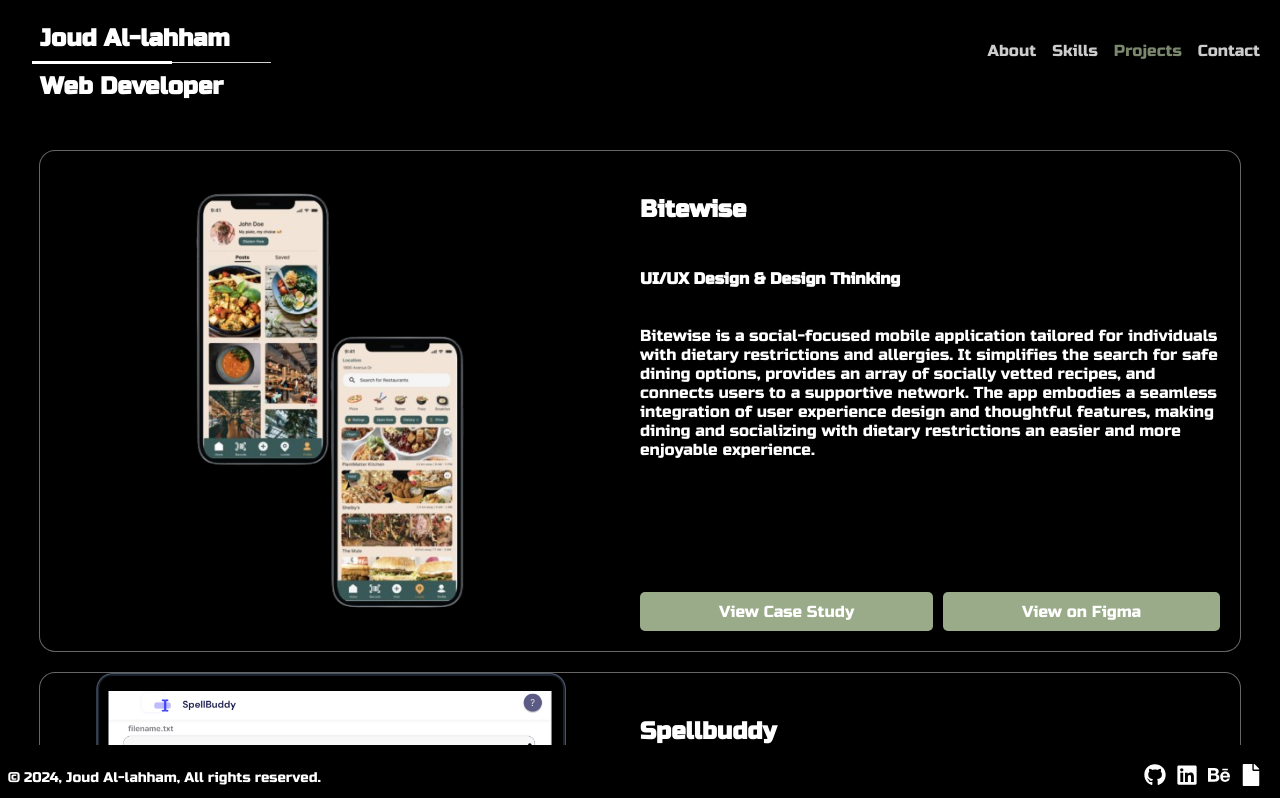
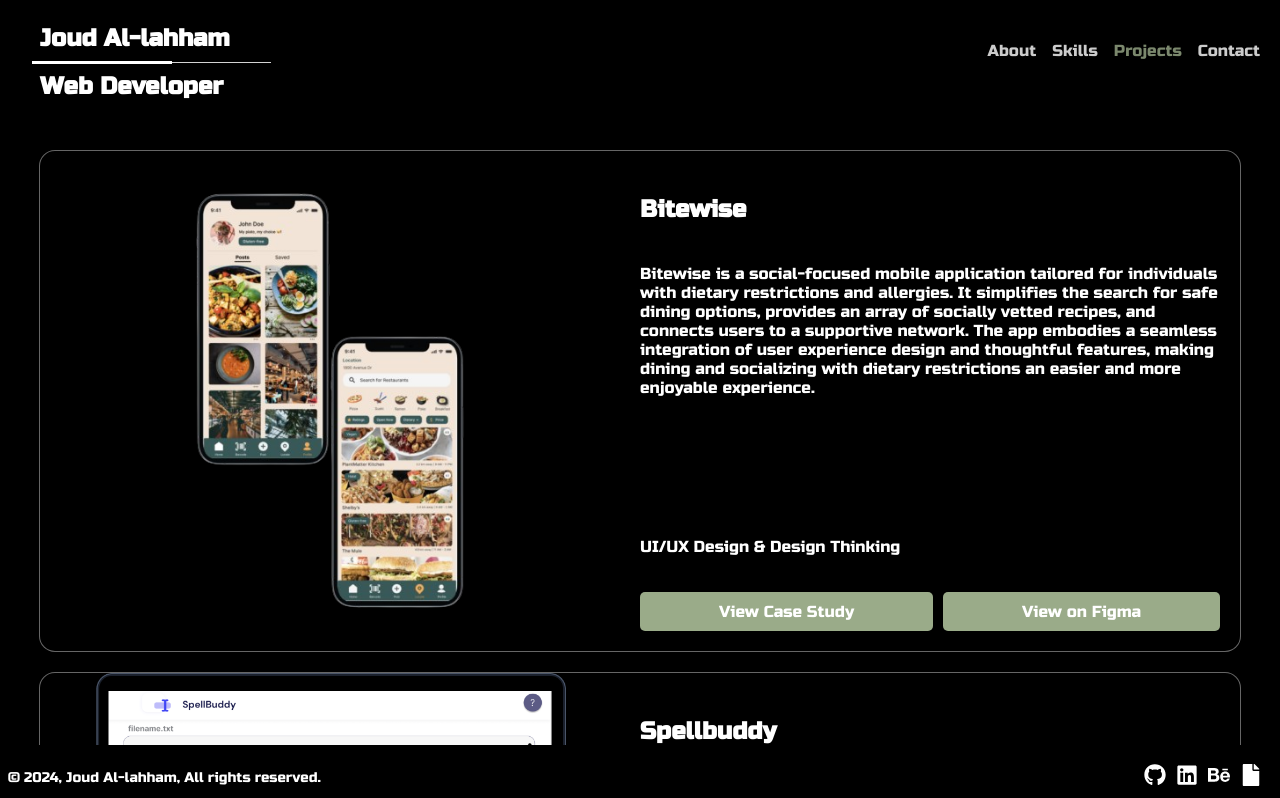
Before and after one commit to joudall/portfolio, a React (Create React App) app: page /projects in a window 1280 px wide. Shown: the top 798 px of the page. Built offline with nearby package versions, Linux system fonts and the light colour scheme.

Commit message:
subtitle change

```diff
--- a/src/projects/ProjectsMenu.js
+++ b/src/projects/ProjectsMenu.js
@@ -21,8 +21,8 @@ export default class ProjectsMenu extends Component {
             </div>
             <div className="project-content">
               <h3 className="project-title">{project.title}</h3>
-              <h4 className="project-subtitle">{project.subtitle}</h4>
               <div className="project-description">{project.description}</div>
+              <p className="project-subtitle">{project.subtitle}</p>
               <div className="project-buttons">
                 {this.renderButton(project.github, 'View on Github', 'github-button')}
                 {this.renderButton(project.casestudy, 'View Case Study', 'casestudy-button')}
```
